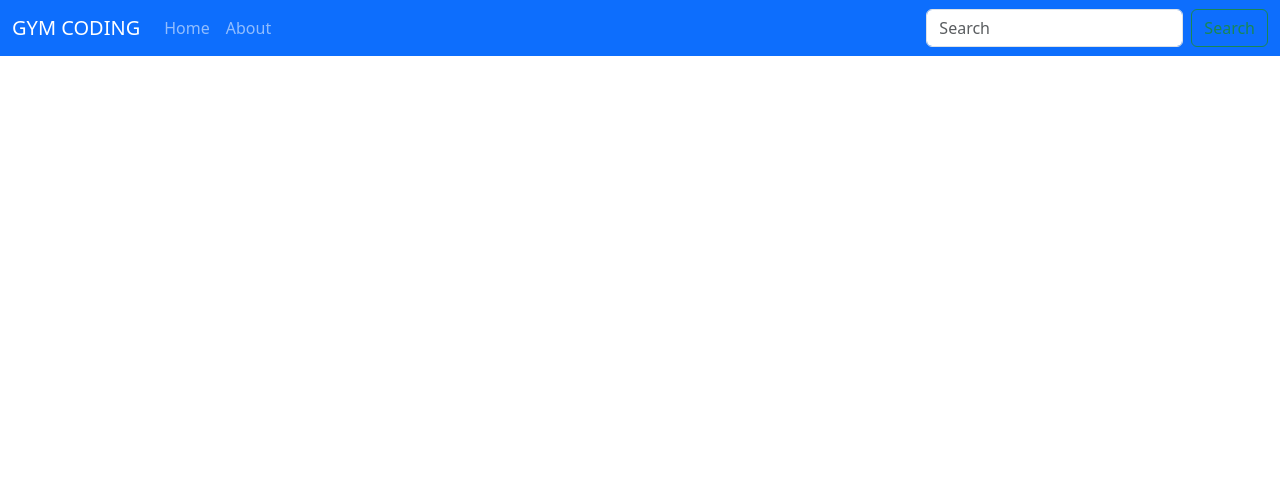
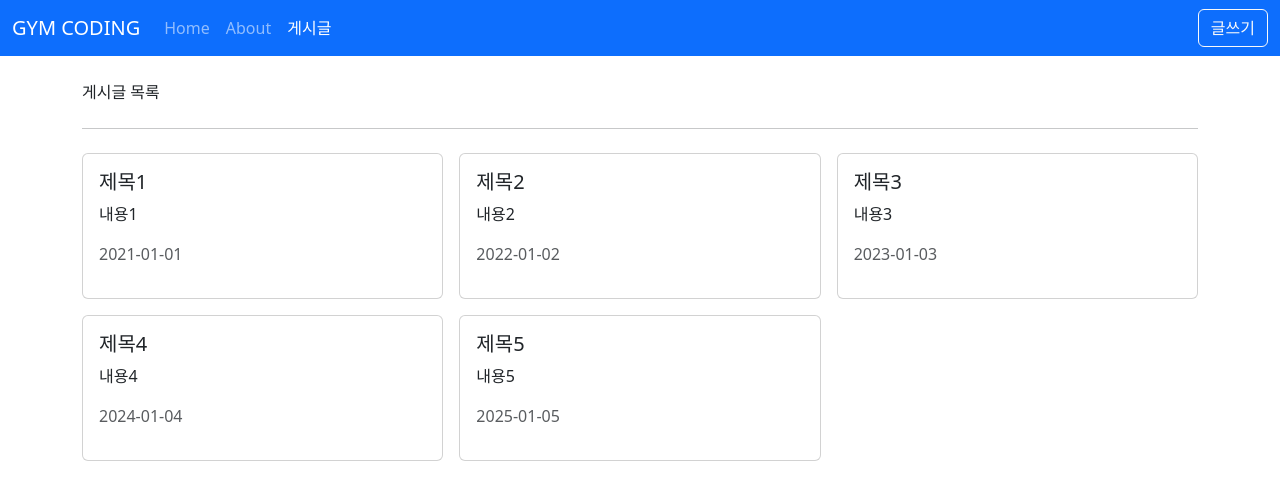
Before and after one commit to younhoso/inflearn, a Vue app in the folder vue3(real-noticeboard)/: page /posts in a window 1280 px wide. Shown: the top 500 px of the page. Built offline with nearby package versions, Linux system fonts and the light colour scheme.

Commit message:
Vue Router 학습 : 게시판 UI 만들기

```diff
--- /dev/null
+++ b/vue3(real-noticeboard)/src/api/posts.js
@@ -0,0 +1,12 @@
+// axios
+const posts = [
+  { id: 1, title: '제목1', content: '내용1', createdAt: '2021-01-01' },
+  { id: 2, title: '제목2', content: '내용2', createdAt: '2022-01-02' },
+  { id: 3, title: '제목3', content: '내용3', createdAt: '2023-01-03' },
+  { id: 4, title: '제목4', content: '내용4', createdAt: '2024-01-04' },
+  { id: 5, title: '제목5', content: '내용5', createdAt: '2025-01-05' },
+]
+
+export function getPosts() {
+  return posts
+}
--- /dev/null
+++ b/vue3(real-noticeboard)/src/components/posts/PostItem.vue
@@ -0,0 +1,28 @@
+<template>
+  <div class="card">
+    <div class="card-body">
+      <h5 class="card-title">{{ title }}</h5>
+      <p class="card-text">
+        {{ content }}
+      </p>
+      <p class="text-muted">{{ createdAt }}</p>
+    </div>
+  </div>
+</template>
+
+<script setup>
+defineProps({
+  title: {
+    type: String,
+    required: true,
+  },
+  content: {
+    type: String,
+  },
+  createdAt: {
+    type: [String, Date, Number],
+  },
+})
+</script>
+
+<style lang="scss" scoped></style>
--- a/vue3(real-noticeboard)/src/layouts/TheHeader.vue
+++ b/vue3(real-noticeboard)/src/layouts/TheHeader.vue
@@ -22,22 +22,28 @@
             <li class="nav-item">
               <RouterLink class="nav-link" active-class="active" to="/about">About</RouterLink>
             </li>
+            <li class="nav-item">
+              <RouterLink class="nav-link" active-class="active" to="/posts">게시글</RouterLink>
+            </li>
           </ul>
-          <form class="d-flex" role="search">
-            <input
-              class="form-control me-2"
-              type="search"
-              placeholder="Search"
-              aria-label="Search"
-            />
-            <button class="btn btn-outline-success" type="submit">Search</button>
-          </form>
+          <div class="d-flex" role="search">
+            <button class="btn btn-outline-light" type="button" @click="goPage">글쓰기</button>
+          </div>
         </div>
       </div>
     </nav>
   </header>
 </template>
 
-<script setup></script>
+<script setup>
+import { useRouter } from 'vue-router'
+
+const router = useRouter()
+const goPage = () => {
+  router.push({
+    name: 'PostCreate',
+  })
+}
+</script>
 
 <style lang="scss" scoped></style>
--- a/vue3(real-noticeboard)/src/router/index.js
+++ b/vue3(real-noticeboard)/src/router/index.js
@@ -1,6 +1,10 @@
 import { createRouter, createWebHistory } from 'vue-router'
 import HomeView from '@/views/HomeView.vue'
 import AboutView from '@/views/AboutView.vue'
+import PostCreateView from '@/views/posts/PostCreateView.vue'
+import PostDetailView from '@/views/posts/PostDetailView.vue'
+import PostListView from '@/views/posts/PostListView.vue'
+import PostEditView from '@/views/posts/PostEditView.vue'
 
 const routes = [
   {
@@ -13,6 +17,26 @@
     name: 'About',
     component: AboutView,
   },
+  {
+    path: '/posts',
+    name: 'PostList',
+    component: PostListView,
+  },
+  {
+    path: '/posts/create',
+    name: 'PostCreate',
+    component: PostCreateView,
+  },
+  {
+    path: '/posts/:id',
+    name: 'PostDetail',
+    component: PostDetailView,
+  },
+  {
+    path: '/posts/:id/edit',
+    name: 'PostEdit',
+    component: PostEditView,
+  },
 ]
 
 const router = createRouter({
--- a/vue3(real-noticeboard)/src/views/HomeView.vue
+++ b/vue3(real-noticeboard)/src/views/HomeView.vue
@@ -12,7 +12,9 @@
 
 const router = useRouter()
 const goAobutPage = () => {
-  router.push('/about')
+  router.push({
+    name: 'About',
+  })
 }
 </script>
 
--- /dev/null
+++ b/vue3(real-noticeboard)/src/views/posts/PostCreateView.vue
@@ -0,0 +1,30 @@
+<template>
+  <div>게시글 등록</div>
+  <hr class="my-4" />
+  <form @submit.prevent>
+    <div class="mb-3">
+      <label for="title" class="form-label">제목</label>
+      <input type="text" class="form-control" id="title" />
+    </div>
+    <div class="mb-3">
+      <label for="content" class="form-label">내용</label>
+      <textarea class="form-control" id="content" rows="3"></textarea>
+    </div>
+    <div class="pt-4">
+      <button type="button" class="btn btn-outline-dark me-2" @click="goListPage">목록</button>
+      <button class="btn btn-primary">저장</button>
+    </div>
+  </form>
+</template>
+
+<script setup>
+import { useRouter } from 'vue-router'
+
+const router = useRouter()
+
+const goListPage = () => {
+  router.push({ name: 'PostList' })
+}
+</script>
+
+<style lang="scss" scoped></style>
--- /dev/null
+++ b/vue3(real-noticeboard)/src/views/posts/PostDetailView.vue
@@ -0,0 +1,37 @@
+<template>
+  <h2>제목</h2>
+  <p>내용</p>
+  <p>2020-01-01</p>
+  <hr class="my-4" />
+  <div class="row g-2">
+    <div class="col-auto">
+      <button class="btn btn-outline-dark">이전글</button>
+    </div>
+    <div class="col-auto">
+      <button class="btn btn-outline-dark">다음글</button>
+    </div>
+    <div class="col-auto me-auto"></div>
+    <div class="col-auto">
+      <button class="btn btn-outline-dark" @click="goListPage">목록</button>
+    </div>
+    <div class="col-auto">
+      <button class="btn btn-outline-primary" @click="goEditPage">수정</button>
+    </div>
+    <div class="col-auto">
+      <button class="btn btn-outline-danger">삭제</button>
+    </div>
+  </div>
+</template>
+
+<script setup>
+import { useRouter, useRoute } from 'vue-router'
+
+const route = useRoute()
+const router = useRouter()
+const id = route.params.id
+
+const goListPage = () => router.push({ name: 'PostList' })
+const goEditPage = () => router.push({ name: 'PostEdit', params: { id } })
+</script>
+
+<style lang="scss" scoped></style>
--- /dev/null
+++ b/vue3(real-noticeboard)/src/views/posts/PostEditView.vue
@@ -0,0 +1,32 @@
+<template>
+  <h2>게시글 수정</h2>
+  <hr class="my-4" />
+  <form @submit.prevent>
+    <div class="mb-3">
+      <label for="title" class="form-label">제목</label>
+      <input type="text" class="form-control" id="title" />
+    </div>
+    <div class="mb-3">
+      <label for="content" class="form-label">내용</label>
+      <textarea class="form-control" id="content" rows="3"></textarea>
+    </div>
+    <div class="pt-4">
+      <button type="button" class="btn btn-outline-danger me-2" @click="goDetailPage">취소</button>
+      <button class="btn btn-primary">수정</button>
+    </div>
+  </form>
+</template>
+
+<script setup>
+import { useRoute, useRouter } from 'vue-router'
+
+const route = useRoute()
+const router = useRouter()
+const id = route.params.id
+
+const goDetailPage = () => {
+  router.push({ name: 'PostDetail', params: { id } })
+}
+</script>
+
+<style lang="scss" scoped></style>
--- /dev/null
+++ b/vue3(real-noticeboard)/src/views/posts/PostListView.vue
@@ -0,0 +1,40 @@
+<template>
+  <div>게시글 목록</div>
+  <hr class="my-4" />
+  <div class="row g-3">
+    <div v-for="post in posts" :key="post.id" class="col-4">
+      <PostItem
+        :title="post.title"
+        :content="post.content"
+        :created-at="post.createdAt"
+        @click="goPage(post.id)"
+      />
+    </div>
+  </div>
+</template>
+
+<script setup>
+import PostItem from '@/components/posts/PostItem.vue'
+import { getPosts } from '@/api/posts'
+import { ref } from 'vue'
+import { useRouter } from 'vue-router'
+
+const router = useRouter()
+const posts = ref([])
+
+const fetchPosts = () => {
+  posts.value = getPosts()
+}
+fetchPosts()
+
+const goPage = (id) => {
+  router.push({
+    name: 'PostDetail',
+    params: {
+      id,
+    },
+  })
+}
+</script>
+
+<style lang="scss" scoped></style>
```
Also changed, not shown: vue3(real-noticeboard)/eslint.config.js (+4 -4 lines), vue3(real-noticeboard)/.prettierrc.json.
